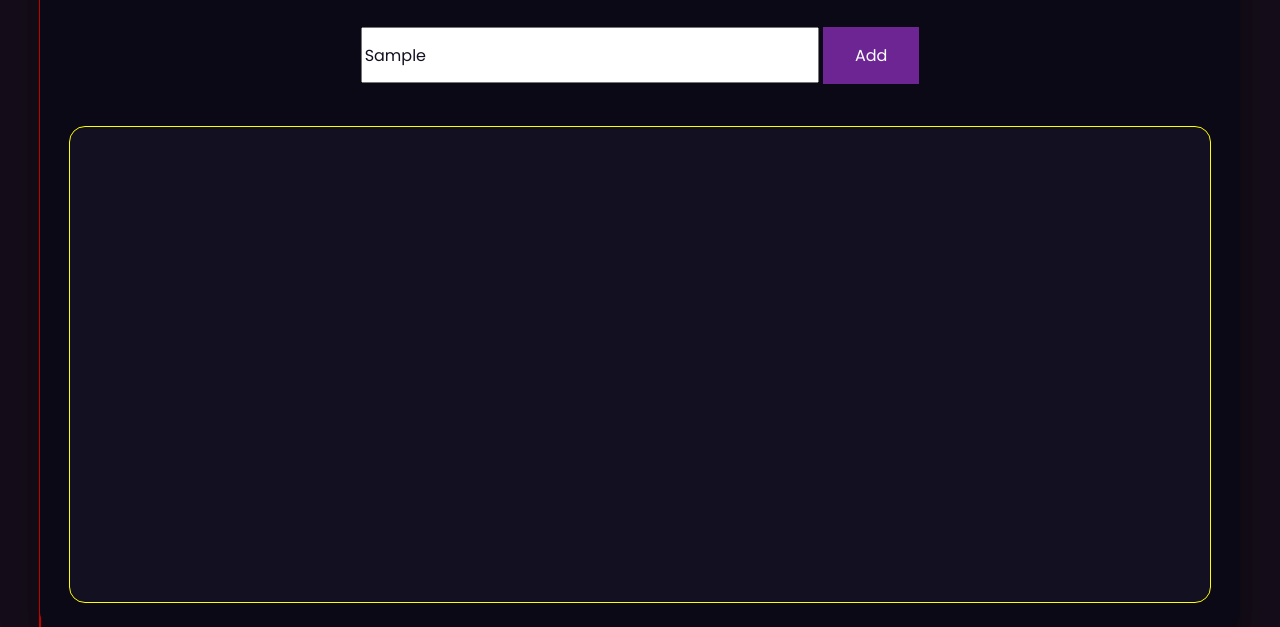
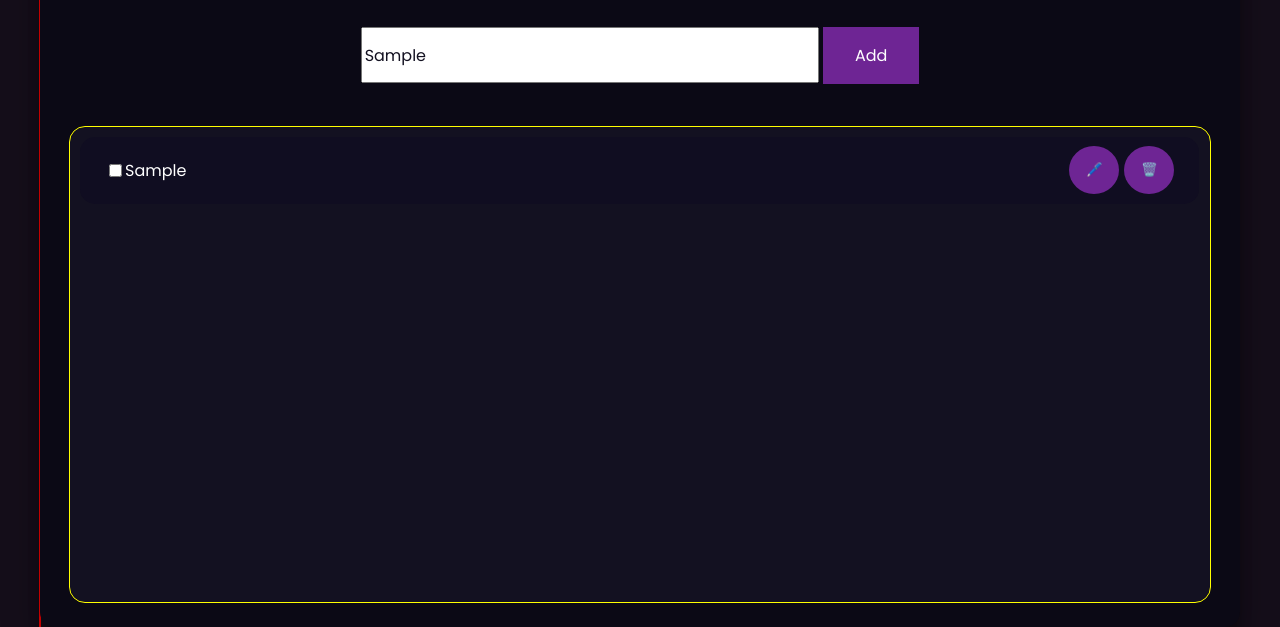
Before and after one commit to Flecherth2/To-Do-List-Project, a website built with Vite: page index.html in a window 1280 px wide. Both pictures are taken after typing "Sample" into the empty fields and a click on the button "Add". Shown: the part 173-800 px from the top of the page. Built offline with nearby package versions, Linux system fonts and the light colour scheme.

Commit message:
adding tasks completed

```diff
--- a/index.html
+++ b/index.html
@@ -37,11 +37,11 @@
     </div>
     <template id="taskTemplate">
       <li class="task">
-        <input type="checkbox">
-        <p class="task-text"></input></p>
+        <input type="checkbox"></input>
+        <p class="task-text"></p>
         <div class="task-buttons">
-          <button class="task-edit-button" type="edit">🖊️</button>
-          <button class="task-deletion-button" type="delete">🗑️</button>
+          <button class="task-edit-button">🖊️</button>
+          <button class="task-deletion-button">🗑️</button>
         </div>
       </li>
     </template>
--- a/main.js
+++ b/main.js
@@ -4,16 +4,42 @@ const taskList = document.querySelector("#taskList");
 
 taskForm.addEventListener("submit", (event) => {
   event.preventDefault();
+  console.log(taskInput.value)
   if(taskInput.value === '' || taskInput.value == null) return;
+  console.log(taskInput.value)
   createNewTask(taskInput.value);
 })
 
-function createNewTask(task) {
-  const taskTemplate = document.querySelector("#taskTemplate");
-  const clonedTask = document.importNode(taskTemplate.textContent, true);
-  const taskText = clonedTask.querySelector(".task-text");
-  taskText.innerText = task;
-  taskList.appendChild(clonedTask);
+function createNewTask(text) {
+  const task = document.createElement("li");
+  task.classList.add("task");
+
+  const check = document.createElement("input");
+  check.setAttribute("type", "checkbox");
+
+  const taskText = document.createElement("p");
+  taskText.classList.add("task-text");
+  taskText.innerText = text;
+
+  const btns = document.createElement("div");
+  btns.classList.add("task-buttons");
+
+  const editBtn = document.createElement("button");
+  editBtn.classList.add("task-edit-button");
+  editBtn.innerText = "🖊️";
+
+  const removeBtn = document.createElement("button");
+  removeBtn.classList.add("task-deletion-button");
+  removeBtn.innerText = "🗑️";
+
+  btns.appendChild(editBtn);
+  btns.appendChild(removeBtn);
+
+  task.appendChild(check);
+  task.appendChild(taskText);
+  task.appendChild(btns);
+
+  taskList.appendChild(task);
 
 
 }
```
